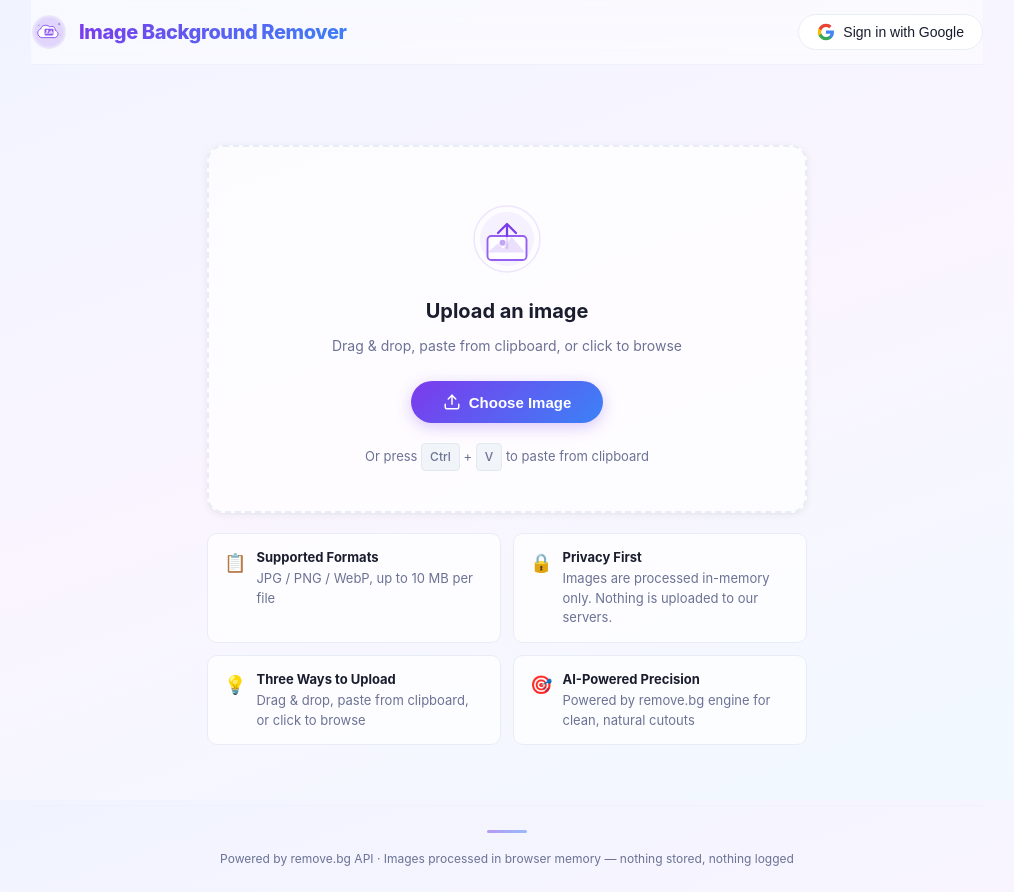
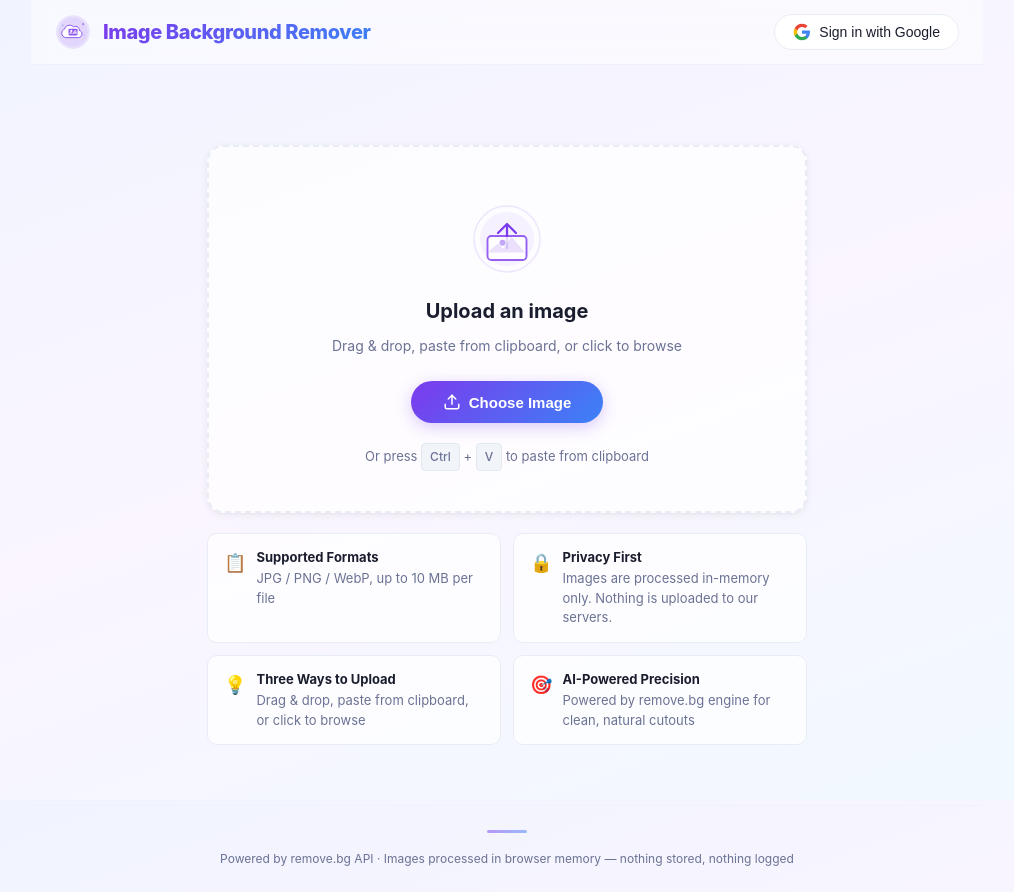
Before and after one commit to lichaoming0/removebg, a React (Vite) app: page / in a window 1280 px wide. Shown: the whole page, without its empty margins (133-1147 px from the left). Built offline with nearby package versions, Linux system fonts and the light colour scheme; no server answers.

Commit message:
fix: center header layout

```diff
--- a/src/styles/global.css
+++ b/src/styles/global.css
@@ -95,7 +95,7 @@ body {
   display: flex;
   align-items: center;
   justify-content: space-between;
-  padding: 14px 0;
+  padding: 14px 24px;
   backdrop-filter: blur(12px);
   -webkit-backdrop-filter: blur(12px);
   background: rgba(255, 255, 255, 0.48);
@@ -109,11 +109,14 @@ body {
   display: flex;
   align-items: center;
   gap: 12px;
+  flex: 1;
 }
 
 .header-right {
   display: flex;
   align-items: center;
+  min-width: 160px;
+  justify-content: flex-end;
 }
 
 .header-logo-svg {
```
